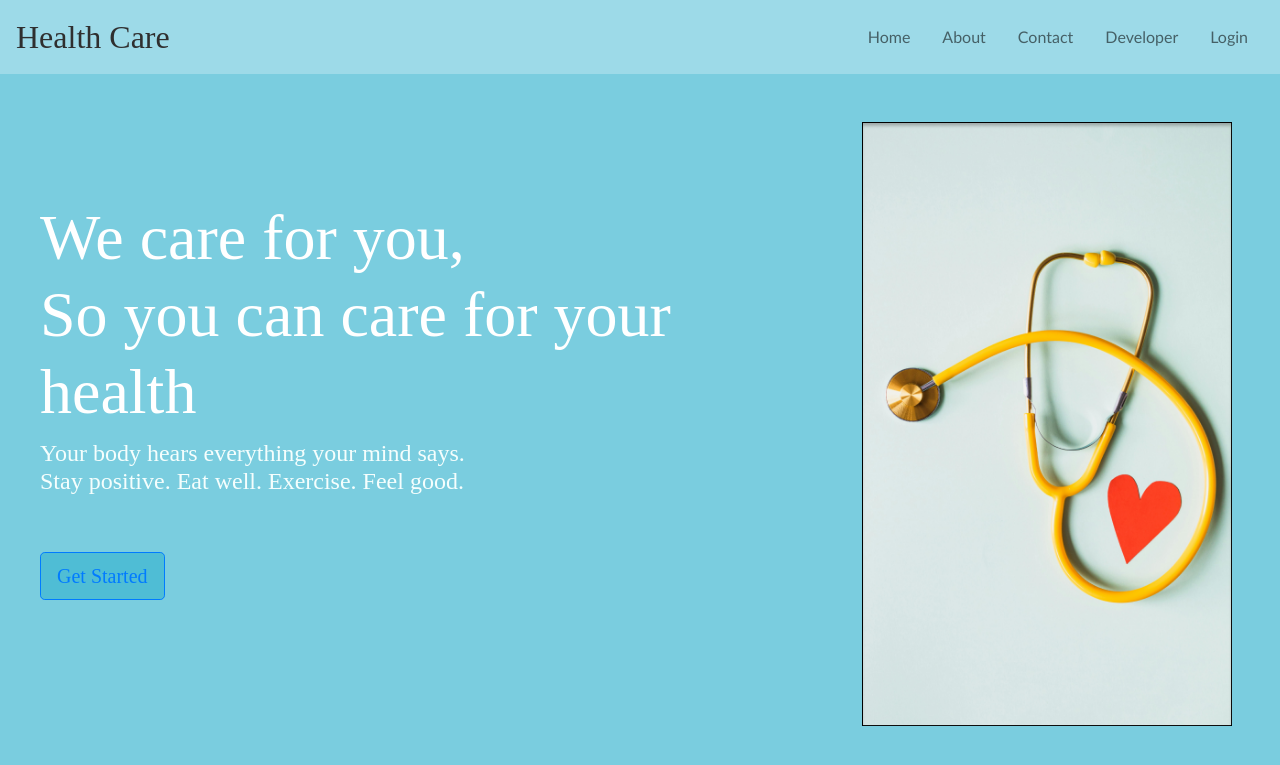
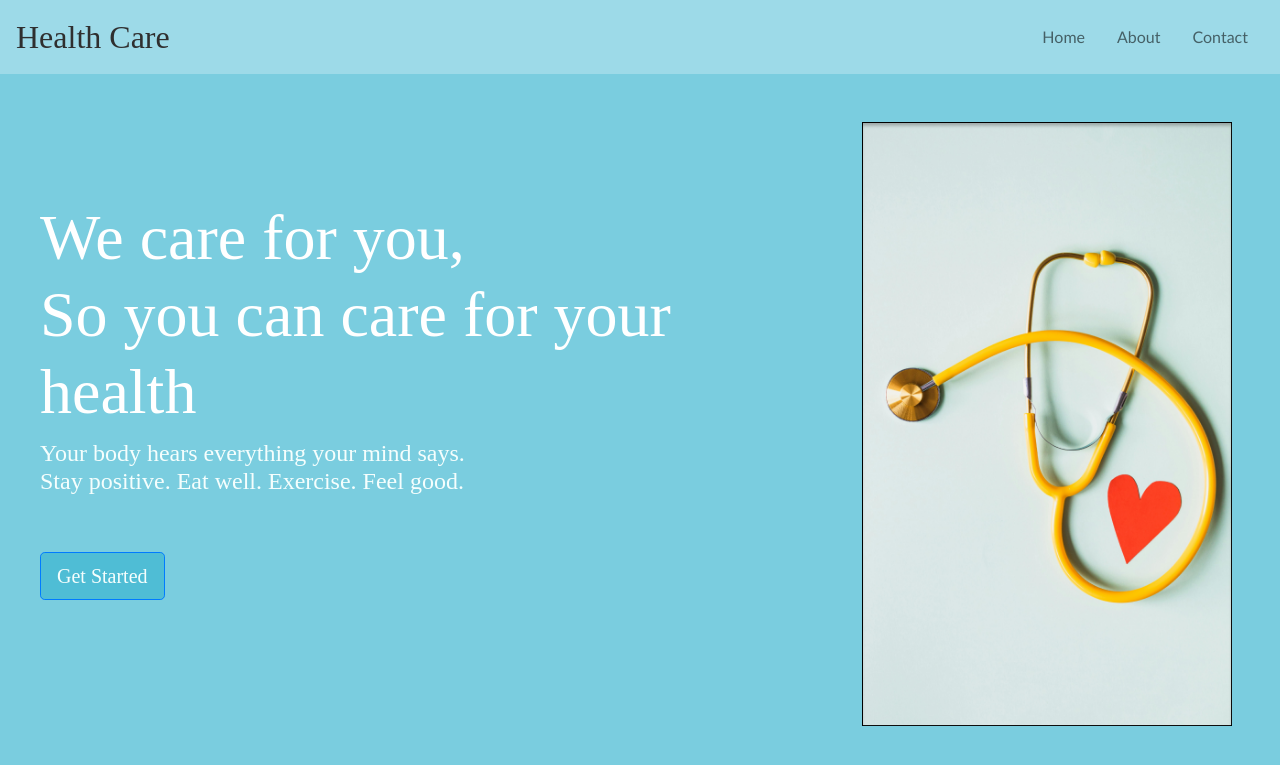
Before and after one commit to ApoorvaKhajbage/medicine_recommendation_system, a Flask app: page / in a window 1280 px wide. Shown: the top 765 px of the page. Run offline with Flask 3, Linux system fonts and the light colour scheme; parts of the project's set-up code (start-up, migrations or seed data) failed here and were passed over; some libraries are stand-ins or nearby versions.

Commit message:
Button refined

```diff
--- a/templates/dashboard.html
+++ b/templates/dashboard.html
@@ -63,7 +63,7 @@
                     <input type="text" name="symptoms" id="symptoms" class="form-control"
                         placeholder="E.g:itching, high_fever, cough, etc">
                     <button class="btn btn-primary  btn-lg mt-5 "
-                        style="background-color: rgba(59, 182, 209, 0.68); width: fit-content;" ">Predict</button>
+                        style="background-color: rgba(59, 182, 209, 0.68); width: fit-content;" >Predict</button>
                 </form>
             </div>
         </div>
--- a/templates/index.html
+++ b/templates/index.html
@@ -48,12 +48,8 @@
                 <li class="nav-item">
                     <a class=" customLink" href="/contact">Contact</a>
                 </li>
-                <li class="nav-item">
-                    <a class=" customLink" href="/developer">Developer</a>
-                </li>
-                <li class="nav-item">
-                    <a class=" customLink" href="#">Login</a>
-                </li>
+
+
             </ul>
         </div>
     </nav>
@@ -64,20 +60,13 @@
             <h1 style="font-size: 4rem; color:white;">We care for you, <br> So you can care for your health</h1>
             <h4 style="color: #f5fefd;">Your body hears everything your mind says.<br>
                 Stay positive. Eat well. Exercise. Feel good.</h4>
-            <button class="btn btn-primary  btn-lg mt-5 " style="background-color: rgba(59, 182, 209, 0.68);"
-                ><a href="/dashboard">Get Started</a></button>
+            <button class="btn btn-primary btn-lg mt-5 " style="background-color: rgba(59, 182, 209, 0.68);"
+                ><a href="/dashboard" style="text-decoration: none; color: #f5fefd;">Get Started</a></button>
         </div>
         <div class="w-50 p-5 justify-content-center align-items-center ">
             <img src="../static/hero.png" width="370" class="img-fluid ml-5 " alt="hero image">
         </div>
     </div>
-
-    <!-- javascript -->
-    <!-- <script>
-        function redirectToDashboard() {
-            window.location.href = 'dashboard.html';
-        }
-    </script> -->
 
 
     <script src="https://code.jquery.com/jquery-3.5.1.slim.min.js"></script>
```
